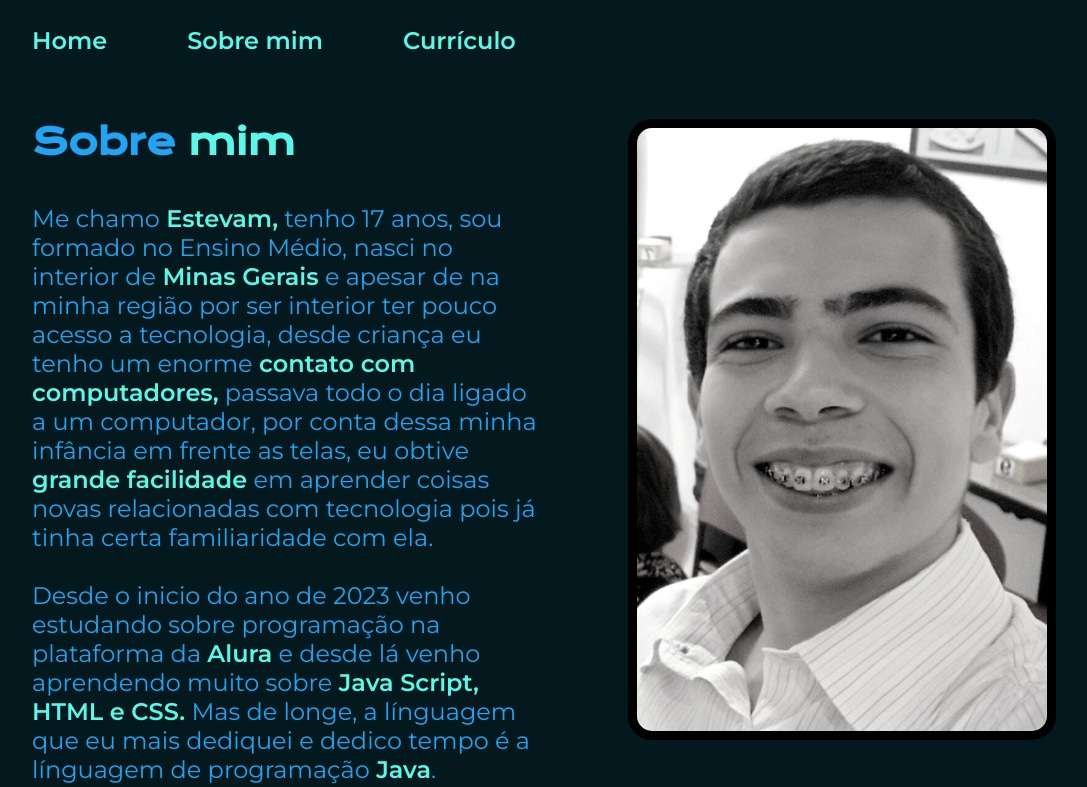
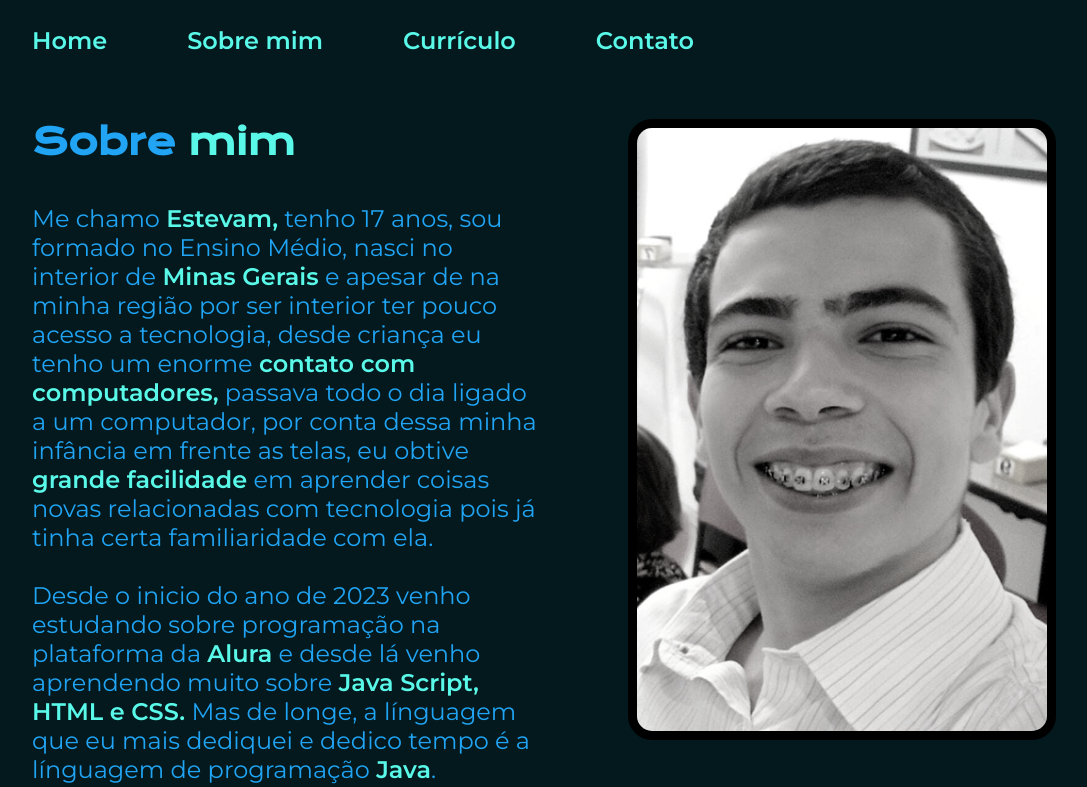
Before and after one commit to EstevamRainer/portfolio, a plain HTML site: page about.html in a window 1280 px wide. Shown: the top 787 px of the page, without its empty margins (96-1183 px from the left). Drawn offline with nearby package versions, Linux system fonts and the light colour scheme.

Commit message:
Corrigindo Sobre mim

```diff
--- a/about.html
+++ b/about.html
@@ -14,6 +14,7 @@
                 <a class="cabecalho__menu__links" href="index.html">Home</a>
                 <a class="cabecalho__menu__links" href="about.html">Sobre mim</a>
                 <a class="cabecalho__menu__links" href="curriculum.html">Currículo</a>
+                <a class="cabecalho__menu__links" href="contato.html">Contato</a>
             </nav>
         </header>
         <main class="apresentacao">
```
